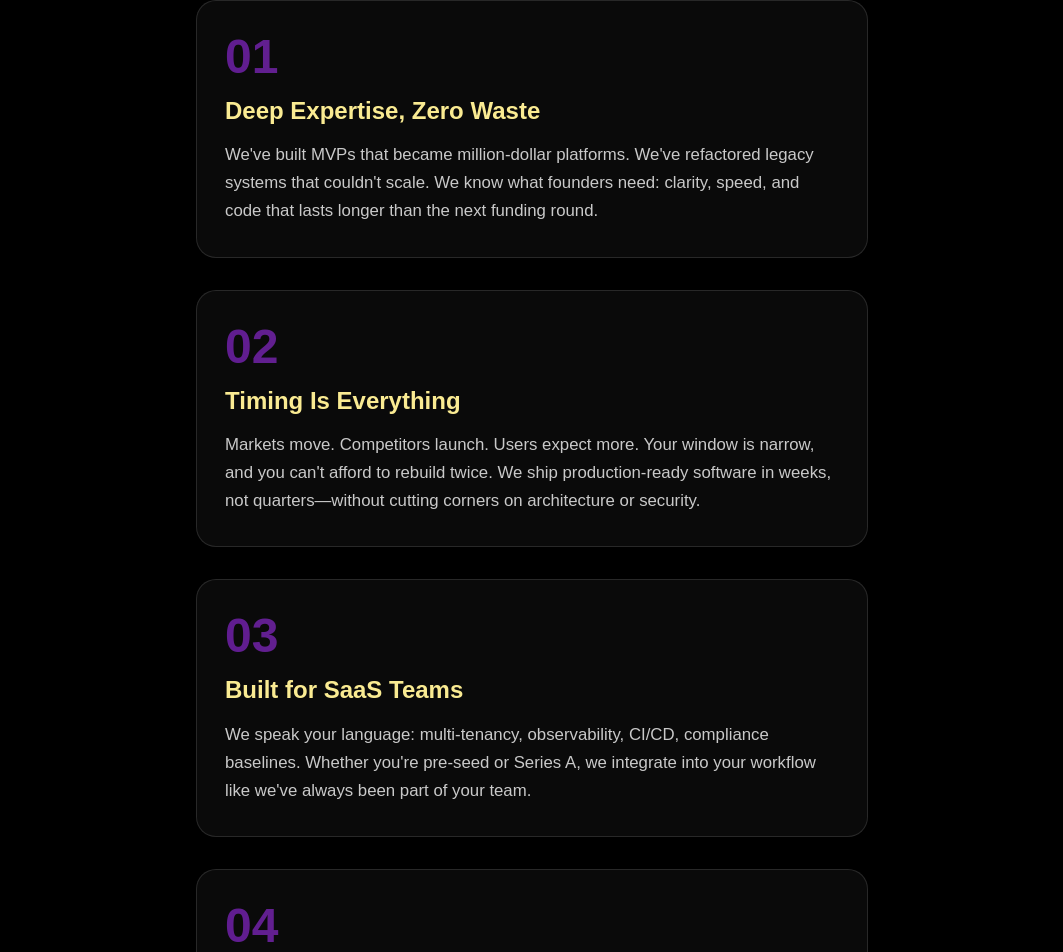
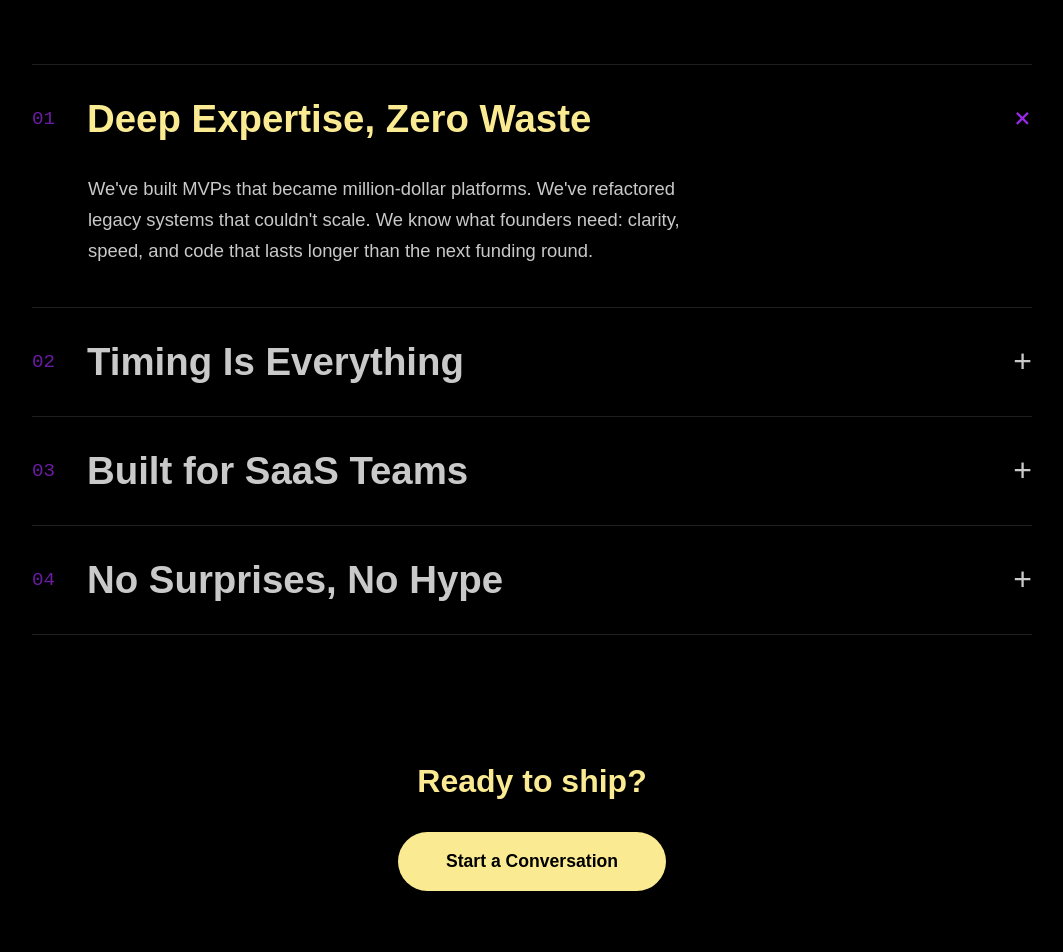
Before and after one commit to gauss2302/gaussDevAgency, a Vue app: page /about in a window 1280 px wide. Shown: the part 467-1419 px from the top of the page, without its empty margins (108-1171 px from the left). Built offline with nearby package versions, Linux system fonts and the light colour scheme.

Commit message:
update: about page and config file

```diff
--- a/src/views/About.vue
+++ b/src/views/About.vue
@@ -1,5 +1,6 @@
 <template>
   <section class="about-section">
+    <div class="content-wrapper">
       <div class="hero">
         <h1 class="hero-title">We build for startups that need to move fast</h1>
         <p class="hero-lead">
@@ -8,61 +9,59 @@
         </p>
       </div>
 
-    <div class="story-grid">
-      <article class="story-block">
-        <div class="story-number">01</div>
-        <h2 class="story-title">Deep Expertise, Zero Waste</h2>
-        <p class="story-text">
-          We've built MVPs that became million-dollar platforms. We've refactored legacy systems
-          that couldn't scale. We know what founders need: clarity, speed, and code that lasts
-          longer than the next funding round.
-        </p>
-      </article>
-
-      <article class="story-block">
-        <div class="story-number">02</div>
-        <h2 class="story-title">Timing Is Everything</h2>
-        <p class="story-text">
-          Markets move. Competitors launch. Users expect more. Your window is narrow, and you can't
-          afford to rebuild twice. We ship production-ready software in weeks, not quarters—without
-          cutting corners on architecture or security.
-        </p>
-      </article>
-
-      <article class="story-block">
-        <div class="story-number">03</div>
-        <h2 class="story-title">Built for SaaS Teams</h2>
-        <p class="story-text">
-          We speak your language: multi-tenancy, observability, CI/CD, compliance baselines. Whether
-          you're pre-seed or Series A, we integrate into your workflow like we've always been part
-          of your team.
-        </p>
-      </article>
-
-      <article class="story-block">
-        <div class="story-number">04</div>
-        <h2 class="story-title">No Surprises, No Hype</h2>
-        <p class="story-text">
-          We don't oversell AI or promise 10x results. We scope honestly, communicate constantly,
-          and deliver incrementally. You'll know exactly what you're getting, when you're getting
-          it, and what it costs.
-        </p>
-      </article>
+      <div class="interactive-list">
+        <div
+          v-for="(item, index) in items"
+          :key:="index"
+          class="list-item"
+          :class="{ active: activeIndex === index }"
+          @mouseenter="activeIndex = index"
+          @click="activeIndex = index"
+        >
+          <div class="item-header">
+            <span class="item-number">0{{ index + 1 }}</span>
+            <h2 class="item-title">{{ item.title }}</h2>
+            <span class="item-icon">+</span>
+          </div>
+          <div class="item-body">
+            <div class="item-content">
+              <p>{{ item.text }}</p>
+            </div>
+          </div>
+        </div>
       </div>
 
       <div class="cta-block">
         <h2 class="cta-title">Ready to ship?</h2>
-      <p class="cta-text">
-        Let's talk about your timeline, your tech stack, and how we can help you hit your next
-        milestone.
-      </p>
         <router-link to="/contact" class="cta-button">Start a Conversation</router-link>
+      </div>
     </div>
   </section>
 </template>
 
 <script setup lang="ts">
-// Pure presentation component—no state needed
+import { ref } from 'vue'
+
+const activeIndex = ref(0)
+
+const items = [
+  {
+    title: 'Deep Expertise, Zero Waste',
+    text: "We've built MVPs that became million-dollar platforms. We've refactored legacy systems that couldn't scale. We know what founders need: clarity, speed, and code that lasts longer than the next funding round.",
+  },
+  {
+    title: 'Timing Is Everything',
+    text: "Markets move. Competitors launch. Users expect more. Your window is narrow, and you can't afford to rebuild twice. We ship production-ready software in weeks, not quarters—without cutting corners on architecture or security.",
+  },
+  {
+    title: 'Built for SaaS Teams',
+    text: "We speak your language: multi-tenancy, observability, CI/CD, compliance baselines. Whether you're pre-seed or Series A, we integrate into your workflow like we've always been part of your team.",
+  },
+  {
+    title: 'No Surprises, No Hype',
+    text: "We don't oversell AI or promise 10x results. We scope honestly, communicate constantly, and deliver incrementally. You'll know exactly what you're getting, when you're getting it, and what it costs.",
+  },
+]
 </script>
 
 <style scoped>
@@ -70,173 +69,195 @@
   --ink: #faeb92;
   --muted: #c9c9c9;
   --stroke: rgba(255, 255, 255, 0.12);
-  --card: rgba(255, 255, 255, 0.04);
-  --accent: linear-gradient(90deg, #9929ea, #cc66da);
+  --accent: #9929ea;
+  --accent-gradient: linear-gradient(90deg, #9929ea, #cc66da);
 
   background: #000;
   color: var(--ink);
-  padding: 0;
   min-height: 100vh;
+  display: flex;
+  justify-content: center;
+  padding: clamp(4rem, 8vw, 8rem) 1.5rem;
+}
+
+.content-wrapper {
+  max-width: 1000px;
+  width: 100%;
+  display: flex;
+  flex-direction: column;
+  gap: clamp(4rem, 8vw, 6rem);
 }
 
 /* === HERO === */
 .hero {
-  max-width: 880px;
+  text-align: center;
+  max-width: 800px;
   margin: 0 auto;
-  padding: clamp(3rem, 8vw, 6rem) 1.5rem clamp(3rem, 6vw, 5rem);
-  text-align: center;
 }
 
 .hero-title {
-  font-size: clamp(2.2rem, 5vw, 4rem);
+  font-size: clamp(2.5rem, 5vw, 4.5rem);
   font-weight: 800;
   line-height: 1.1;
-  margin: 0 0 1.5rem;
-  background: var(--accent);
+  margin-bottom: 1.5rem;
+  background: var(--accent-gradient);
   -webkit-background-clip: text;
   background-clip: text;
   -webkit-text-fill-color: transparent;
+  letter-spacing: -0.02em;
 }
 
 .hero-lead {
-  font-size: clamp(1.1rem, 2vw, 1.35rem);
+  font-size: clamp(1.1rem, 2vw, 1.4rem);
   line-height: 1.6;
   color: var(--muted);
-  margin: 0;
+  max-width: 600px;
+  margin: 0 auto;
 }
 
-/* === STORY GRID === */
-.story-grid {
-  max-width: 720px;
-  margin: 0 auto;
-  padding: 0 1.5rem clamp(3rem, 6vw, 5rem);
+/* === INTERACTIVE LIST === */
+.interactive-list {
   display: flex;
   flex-direction: column;
+  border-top: 1px solid var(--stroke);
+}
+
+.list-item {
+  border-bottom: 1px solid var(--stroke);
+  cursor: pointer;
+  transition: background-color 0.3s ease;
+}
+
+.list-item:hover {
+  background-color: rgba(255, 255, 255, 0.02);
+}
+
+.item-header {
+  display: flex;
+  align-items: center;
+  padding: 2rem 0;
   gap: 2rem;
 }
 
-.story-block {
-  background: var(--card);
-  border: 1px solid var(--stroke);
-  border-radius: 1.25rem;
-  padding: 2rem 1.75rem;
-  position: relative;
-  transition:
-    transform 0.2s ease,
-    box-shadow 0.2s ease,
-    border-color 0.2s ease;
+.item-number {
+  font-family: monospace;
+  font-size: 1.2rem;
+  color: var(--accent);
+  opacity: 0.7;
 }
 
-.story-block:hover {
-  transform: translateY(-4px);
-  border-color: rgba(153, 41, 234, 0.4);
-  box-shadow: 0 20px 48px rgba(153, 41, 234, 0.15);
+.item-title {
+  font-size: clamp(1.5rem, 3vw, 2.5rem);
+  font-weight: 600;
+  margin: 0;
+  flex-grow: 1;
+  color: var(--muted);
+  transition: color 0.3s ease;
 }
 
-.story-number {
-  font-size: 3rem;
-  font-weight: 900;
-  line-height: 1;
-  background: var(--accent);
-  -webkit-background-clip: text;
-  background-clip: text;
-  -webkit-text-fill-color: transparent;
-  opacity: 0.6;
-  margin-bottom: 1rem;
-}
-
-.story-title {
-  font-size: 1.5rem;
-  font-weight: 800;
-  line-height: 1.2;
-  margin: 0 0 1rem;
+.list-item.active .item-title,
+.list-item:hover .item-title {
   color: var(--ink);
 }
 
-.story-text {
-  font-size: 1.05rem;
-  line-height: 1.65;
+.item-icon {
+  font-size: 2rem;
+  font-weight: 300;
   color: var(--muted);
-  margin: 0;
+  transition: transform 0.4s ease;
 }
 
-/* === CTA BLOCK === */
+.list-item.active .item-icon {
+  transform: rotate(45deg);
+  color: var(--accent);
+}
+
+.item-body {
+  display: grid;
+  grid-template-rows: 0fr;
+  transition: grid-template-rows 0.5s cubic-bezier(0.16, 1, 0.3, 1);
+}
+
+.list-item.active .item-body {
+  grid-template-rows: 1fr;
+}
+
+.item-content {
+  overflow: hidden;
+}
+
+.item-content p {
+  padding-bottom: 2.5rem;
+  padding-left: 3.5rem; /* Align with title */
+  margin: 0;
+  font-size: 1.15rem;
+  line-height: 1.7;
+  color: var(--muted);
+  max-width: 700px;
+  opacity: 0;
+  transform: translateY(10px);
+  transition:
+    opacity 0.4s ease 0.1s,
+    transform 0.4s ease 0.1s;
+}
+
+.list-item.active .item-content p {
+  opacity: 1;
+  transform: translateY(0);
+}
+
+/* === CTA === */
 .cta-block {
-  max-width: 720px;
-  margin: 0 auto;
-  padding: clamp(3rem, 6vw, 5rem) 1.5rem clamp(4rem, 8vw, 6rem);
   text-align: center;
+  margin-top: 2rem;
 }
 
 .cta-title {
-  font-size: clamp(2rem, 4vw, 3rem);
-  font-weight: 800;
-  line-height: 1.1;
-  margin: 0 0 1rem;
-}
-
-.cta-text {
-  font-size: 1.15rem;
-  line-height: 1.6;
-  color: var(--muted);
-  margin: 0 0 2rem;
+  font-size: 2rem;
+  margin-bottom: 2rem;
+  color: var(--ink);
 }
 
 .cta-button {
   display: inline-block;
-  padding: 1rem 2rem;
+  padding: 1.2rem 3rem;
   font-size: 1.1rem;
   font-weight: 700;
   text-decoration: none;
-  color: #0b0b0f;
-  background: var(--accent);
-  border-radius: 1rem;
-  box-shadow: 0 12px 32px rgba(153, 41, 234, 0.3);
+  color: #000;
+  background: var(--ink);
+  border-radius: 100px;
   transition:
     transform 0.2s ease,
-    box-shadow 0.2s ease;
+    box-shadow 0.2s ease,
+    background-color 0.2s ease;
 }
 
 .cta-button:hover {
-  transform: translateY(-2px);
-  box-shadow: 0 16px 48px rgba(153, 41, 234, 0.4);
-}
-
-.cta-button:active {
-  transform: translateY(0);
+  transform: scale(1.05);
+  box-shadow: 0 0 30px rgba(250, 235, 146, 0.3);
+  background: #fff;
 }
 
 /* === RESPONSIVE === */
 @media (max-width: 768px) {
-  .story-grid {
-    grid-template-columns: 1fr;
-    gap: 1.5rem;
+  .item-header {
+    gap: 1rem;
+    padding: 1.5rem 0;
   }
 
-  .hero {
-    padding-top: 2.5rem;
-    padding-bottom: 2.5rem;
+  .item-number {
+    font-size: 1rem;
   }
 
-  .story-block {
-    padding: 1.75rem 1.5rem;
+  .item-content p {
+    padding-left: 0;
+    padding-bottom: 1.5rem;
+    font-size: 1rem;
   }
 
-  .cta-block {
-    padding-top: 2.5rem;
-    padding-bottom: 3rem;
-  }
-}
-
-@media (prefers-reduced-motion: reduce) {
-  .story-block,
-  .cta-button {
-    transition: none;
-  }
-  .story-block:hover,
-  .cta-button:hover,
-  .cta-button:active {
-    transform: none;
+  .hero-title {
+    font-size: 2.5rem;
   }
 }
 </style>
--- a/vite.config.ts
+++ b/vite.config.ts
@@ -3,12 +3,11 @@ import { fileURLToPath, URL } from 'node:url'
 import { defineConfig } from 'vite'
 import vue from '@vitejs/plugin-vue'
 import vueJsx from '@vitejs/plugin-vue-jsx'
-import vueDevTools from 'vite-plugin-vue-devtools'
 import { server } from 'typescript'
 
 // https://vite.dev/config/
 export default defineConfig({
-  plugins: [vue(), vueJsx(), vueDevTools()],
+  plugins: [vue(), vueJsx()],
   resolve: {
     alias: {
       '@': fileURLToPath(new URL('./src', import.meta.url)),
```
Lines whose indentation alone changed are shown as unchanged.
